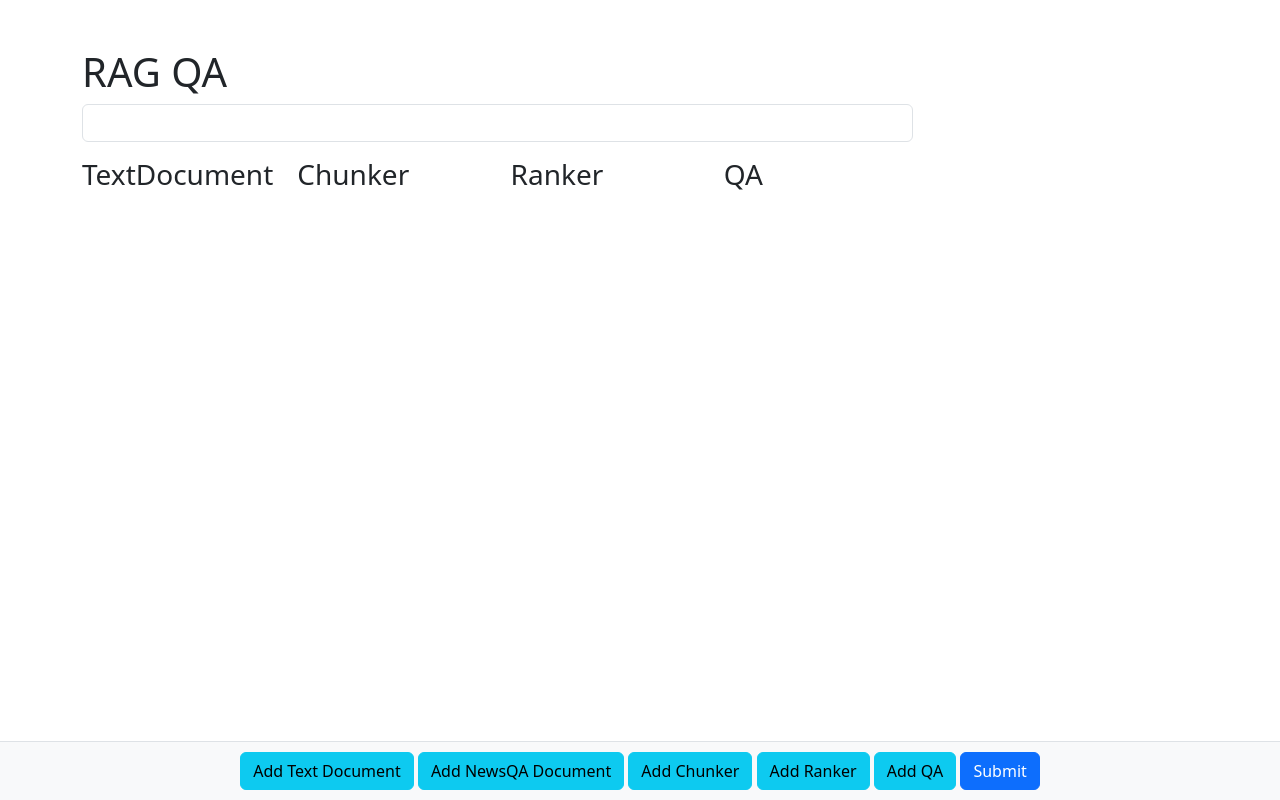
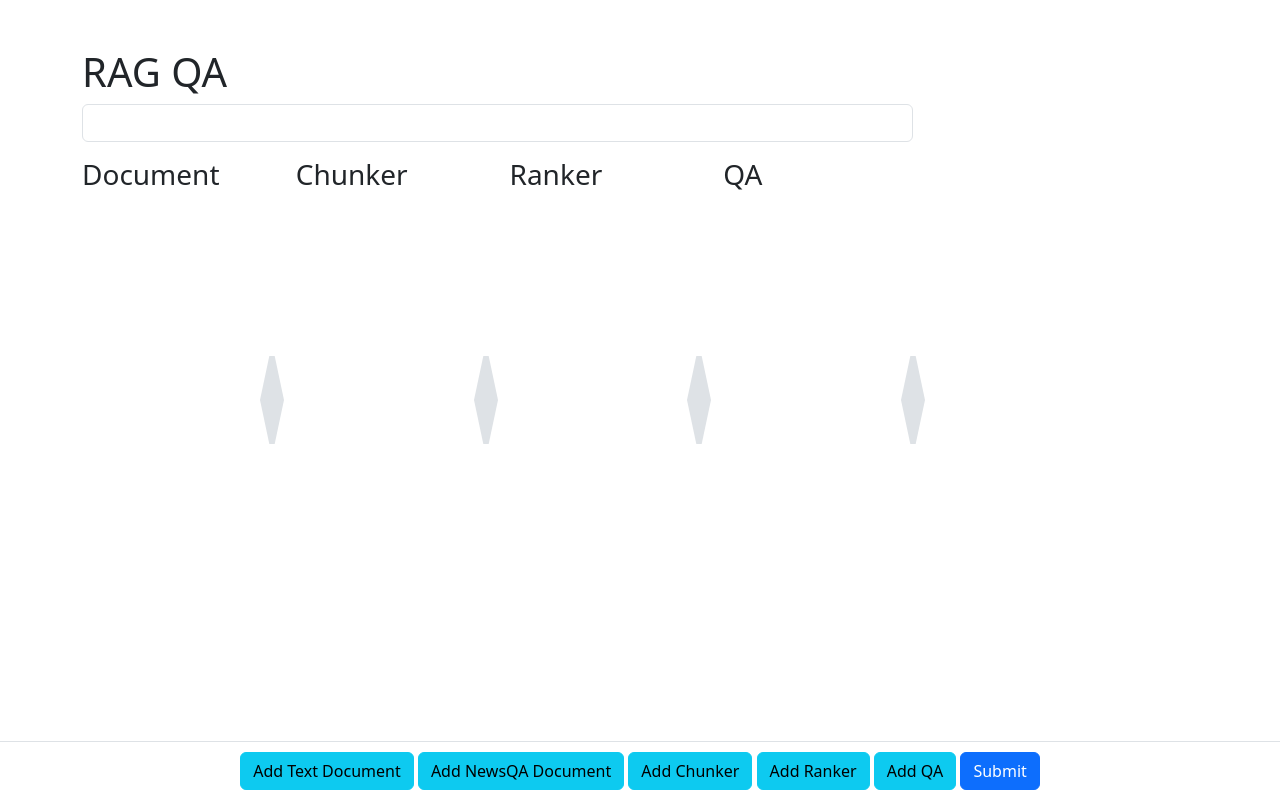
Before and after one commit to ASzecsenyi/RAG_QA, a Django app: page / in a window 1280 px wide. Run offline with Django 4.2, Linux system fonts and the light colour scheme; data that the repository does not hold is empty; parts of the project's set-up code (start-up, migrations or seed data) failed here and were passed over.

Commit message:
cleanup front-end

```diff
--- a/experiment_app/forms.py
+++ b/experiment_app/forms.py
@@ -50,6 +50,10 @@ class ExperimentForm(forms.ModelForm):
 
     def __init__(self, *args, **kwargs):
         super().__init__(*args, **kwargs)
+        self.cols = {'ExperimentTextDocument': 'Document',
+                     'ExperimentChunker': 'Chunker',
+                     'ExperimentRanker': 'Ranker',
+                     'ExperimentQA': 'QA'}
         self.id_dict = {
             'ExperimentTextDocument': {},
             'ExperimentNewsQaDocument': {},
@@ -176,44 +180,6 @@ class ExperimentForm(forms.ModelForm):
 
         return cleaned_data
 
-    def group_component_fields(self) -> dict[str, List[tuple[str, Any]]]:
-        grouped_fields = {
-            'ExperimentTextDocument': [],
-            'ExperimentChunker': [],
-            'ExperimentRanker': [],
-            'ExperimentQA': [],
-        }
-
-        for name, field in self.fields.items():
-            if name.startswith('delete_'):
-                # Splitting to identify the component type and index
-                _, component_type, index = name.split('_')
-                if component_type == 'ExperimentNewsQaDocument':
-                    component_type = 'ExperimentTextDocument'
-                # Initialize dict for this index if not already done
-                if not any(d['index'] == index for d in grouped_fields[component_type]):
-                    grouped_fields[component_type].append({'index': index, 'fields': []})
-
-                # Find the dict for this index and append the field
-                for component_dict in grouped_fields[component_type]:
-                    if component_dict['index'] == index:
-                        component_dict['fields'].append((name, field))
-            else:
-                for component_type in ['ExperimentTextDocument', 'ExperimentChunker', 'ExperimentRanker',
-                                       'ExperimentQA']:
-                    if component_type in name:
-                        index = name.split('_')[-1]
-                        found = False
-                        for component_dict in grouped_fields[component_type]:
-                            if component_dict['index'] == index:
-                                component_dict['fields'].append((name, field))
-                                found = True
-                                break
-                        if not found:
-                            grouped_fields[component_type].append({'index': index, 'fields': [(name, field)]})
-
-        return grouped_fields
-
     def get_initial_components_data(self):
         initial_components_data = {'components': []}
 
--- a/experiment_app/templates/experiment_app/experiment_create_view.html
+++ b/experiment_app/templates/experiment_app/experiment_create_view.html
@@ -13,23 +13,55 @@
     <script src="https://ajax.googleapis.com/ajax/libs/jquery/3.5.1/jquery.min.js"></script>
     <script src="https://code.jquery.com/ui/1.13.2/jquery-ui.js"></script>
     <style>
+        .separator {
+            position: relative; /* Needed for absolute positioning of pseudo-elements */
+            display: flex;
+            align-items: center;
+            justify-content: center;
+            height: 100%; /* Full height relative to its columns */
+            width: 10px; /* Adjust based on your preference */
+            overflow: hidden; /* Ensures pseudo-elements don’t spill out */
+        }
+
+        .separator::before,
+        .separator::after {
+            content: '';
+            position: absolute;
+            left: 0;
+            right: 0;
+            background: #dee2e6; /* Use the separator’s background color */
+        }
+
+        .separator::before {
+            top: 0;
+            bottom: 50%; /* Occupy the top half */
+            transform: perspective(10px) rotateX(10deg); /* Slight tilt to create top trapezoid half */
+            transform-origin: bottom;
+        }
+
+        .separator::after {
+            top: 50%; /* Occupy the bottom half */
+            bottom: 0;
+            transform: perspective(10px) rotateX(-10deg); /* Opposite tilt for bottom half */
+            transform-origin: top;
+        }
+
+        .card-body {
+            background-color: #fff; /* Keep the body of the card white for readability */
+        }
         .button-container {
             position: fixed;
             bottom: 0;
             left: 0;
             width: 100%;
             padding: 10px 0;
-            background-color: #f8f9fa; /* Light gray background, or choose your own */
             border-top: 1px solid #dee2e6; /* Adds a subtle border on top for separation */
             text-align: center;
-            z-index: 1000; /* Ensures it's above most other elements */
-        }
-
-        .container {
-            padding-bottom: 100px; /* Adjust this value based on your button container's height to ensure it doesn't overlap content */
+            z-index: 950; /* Ensures it's above most other elements */
         }
 
         .card-wrapper {
+            margin-top: 10px;
             position: relative; /* This makes the absolute positioning of the card relative to this wrapper */
             height: 40px; /* Initial height of the compact card */
             margin-bottom: 10px; /* Spacing between cards */
@@ -83,32 +115,58 @@
         .wobble-effect {
             animation: wobble-animation 0.2s ease-in-out;
         }
+
+        .full-span-row {
+            display: flex; /* Make this a flex container */
+            flex-wrap: nowrap; /* Prevent items from wrapping */
+            align-items: center; /* Vertically centers the flex items */
+            height: 50vh; /* Adjust based on your design needs */
+        }
+
+        #full-span-row .col {
+            flex: 1; /* Make each column take up equal space */
+            display: flex; /* Make the column itself a flex container */
+            flex-direction: column; /* Stack the children vertically */
+            justify-content: center; /* Center children vertically in the column */
+            overflow: auto; /* Add scrollbars if necessary */
+            height: 50vh; /* Adjust based on your design needs */
+        }
+
     </style>
 </head>
 <body>
 <div class="container mt-5">
     {{ initial_data|json_script:"initial-data" }}
-    <h1>RAG QA</h1>
     <div class="row">
         <div class="col">
-
+            <h1>RAG QA</h1>
             <form method="post" enctype="multipart/form-data">
                 {% csrf_token %}
                 <!-- Display the basic form fields -->
-                <div class="mb-3">
+                <div class="mb-3 row-1">
                     {{ form.name }}
                     {% if form.name.errors %}
                         <div class="alert alert-danger">{{ form.name.errors.as_text }}</div>
                     {% endif %}
                 </div>
-
+                <div class="row">
+                    {% for class, name in form.cols.items %}
+                        <div class="col">
+                            <h3>{{ name }}</h3>
+                        </div>
+                    {% endfor %}
+                </div>
                 <!-- Container for dynamically added components in columns -->
-                <div id="componentsContainer" class="row">
-                    {% for class, components in grouped_fields.items %}
+                <div id="componentsContainer" class="row full-span-row" >
+                    {% for class, name in form.cols.items %}
                         <div id="{{ class }}" class="col">
-                            <h3>{{ class|slice:"10:" }}</h3>
 
                         </div>
+                        {% if not forloop.last %}
+                            <div class="separator">x</div>
+                        {% else %}
+                            <div class="separator">></div>
+                        {% endif %}
                     {% endfor %}
                 </div>
                 <div class="text-center mt-4 button-container">
@@ -127,9 +185,8 @@
             </form>
         </div>
 
-        <div class="col-3">
+        <div id="answer-col" class="col"style="overflow-wrap: break-word;">
             <div id="answer" class="container mt-5">
-                <!-- if the answer is not the empty string: -->
                 {% if answer %}
                     <h2>Answer:</h2>
                     <p>{{ answer }}</p>
@@ -203,9 +260,9 @@
         let question = componentData ? componentData.question : '';
 
         const html = `
-            <div class="card-wrapper">
+            <div class="card-wrapper ExperimentTextDocument">
                 <div class="card mb-3 compact">
-                    <div class="card-header component-title">Text Document ${TextDocumentIndexCount + 1}</div>
+                    <div class="card-header component-title">Text ${TextDocumentIndexCount + 1}</div>
                     <div class="card-body">
                         <input type="file" name="ExperimentTextDocument_file_${TextDocumentIndexCount}" class="form-control mb-2" accept=".txt" value="${fileName}">
                         <input type="text" name="ExperimentTextDocument_file_path_${TextDocumentIndexCount}" placeholder="File path" class="form-control mb-2" value="${file_path}">
@@ -224,9 +281,9 @@
         let story_id = componentData ? componentData.story_id : '';
 
         const html = `
-    <div class="card-wrapper">
+    <div class="card-wrapper ExperimentTextDocument">
         <div class="card mb-3 compact">
-            <div class="card-header component-title">NewsQA Document ${NewsQADocumentIndexCount + 1}</div>
+            <div class="card-header component-title">NewsQA ${NewsQADocumentIndexCount + 1}</div>
             <div class="card-body">
                 <input type="text" name="ExperimentNewsQaDocument_story_id_${NewsQADocumentIndexCount}" placeholder="story_id" class="form-control mb-2" value="${story_id}">
                 <input type="checkbox" class="${ componentData == null ? 'deletable-component' : ''} form-check-input mb-2" name="delete_ExperimentTextDocument_${NewsQADocumentIndexCount}" value="delete"> Delete
@@ -246,7 +303,7 @@
         let chunker_name = componentData ? componentData.chunker_name : `chunker_${ChunkerIndexCount}`;
 
         const html = `
-    <div class="card-wrapper">
+    <div class="card-wrapper ExperimentChunker">
         <div class="card mb-3 compact">
             <div class="card-header component-title">Chunker ${ChunkerIndexCount + 1}</div>
             <div class="card-body">
@@ -273,7 +330,7 @@
         let ranker_name = componentData ? componentData.ranker_name : `ranker_${RankerIndexCount}`;
 
         const html = `
-    <div class="card-wrapper">
+    <div class="card-wrapper ExperimentRanker">
         <div class="card mb-3 compact">
             <div class="card-header component-title">Ranker ${RankerIndexCount + 1}</div>
             <div class="card-body">
@@ -299,7 +356,7 @@
         let model_name = componentData ? componentData.model_name : `qa_${QAIndexCount}`;
 
         const html = `
-    <div class="card-wrapper">
+    <div class="card-wrapper ExperimentQA">
         <div class="card mb-3 compact">
             <div class="card-header component-title">QA ${QAIndexCount + 1}</div>
             <div class="card-body">
@@ -353,6 +410,19 @@
 });
 
     $(document).ready(function () {
+        var answerDiv = document.getElementById('answer-col');
+        var textContent = answerDiv.textContent || answerDiv.innerText;
+        textContent = textContent.trim();
+
+        console.log('txt')
+        console.log(!textContent)
+
+
+
+        if (!textContent) {
+            /* change answerDiv class to col-1 */
+            answerDiv.className = 'col-3';
+        }
         // For existing elements, update their classes
         $('input[type="text"], input[type="file"], input[type="number"], select').addClass('form-control mb-2');
         $('input[type="checkbox"]').addClass('form-check-input mb-2');
@@ -405,7 +475,7 @@
 
               // Prevent page from scrolling if there's a select element to scroll through
               // Comment this out if you want the whole page to scroll normally
-              e.preventDefault();
+              //e.preventDefault();
           });
 
         $(document).on('change', '.form-select', function() {
--- a/experiment_app/views.py
+++ b/experiment_app/views.py
@@ -30,6 +30,7 @@ evals = {
 
 def experiment_create_view(request):
     answer = None  # Use None as the default state to signify no answer yet
+    context = None  # Use None as the default state to signify no context yet
 
     if request.method == 'POST':
         form = ExperimentForm(request.POST, request.FILES)
@@ -81,18 +82,18 @@ def experiment_create_view(request):
             first_result = results[list(results.keys())[0]]
             if len(first_result) > 0:
                 answer = first_result[0].get('answer', 'no ans')
+                context = first_result[0].get('contexts', 'no context')
             else:
                 answer = 'no ans 2'
+                context = 'no context 2'
 
     form = ExperimentForm()
-
-    grouped_fields = form.group_component_fields()
 
     initial_data = form.get_initial_components_data()
 
     return render(request, 'experiment_app/experiment_create_view.html', {
         'form': form,
         'answer': answer,
-        'grouped_fields': grouped_fields,
+        'context': context,
         'initial_data': initial_data
     })
```
